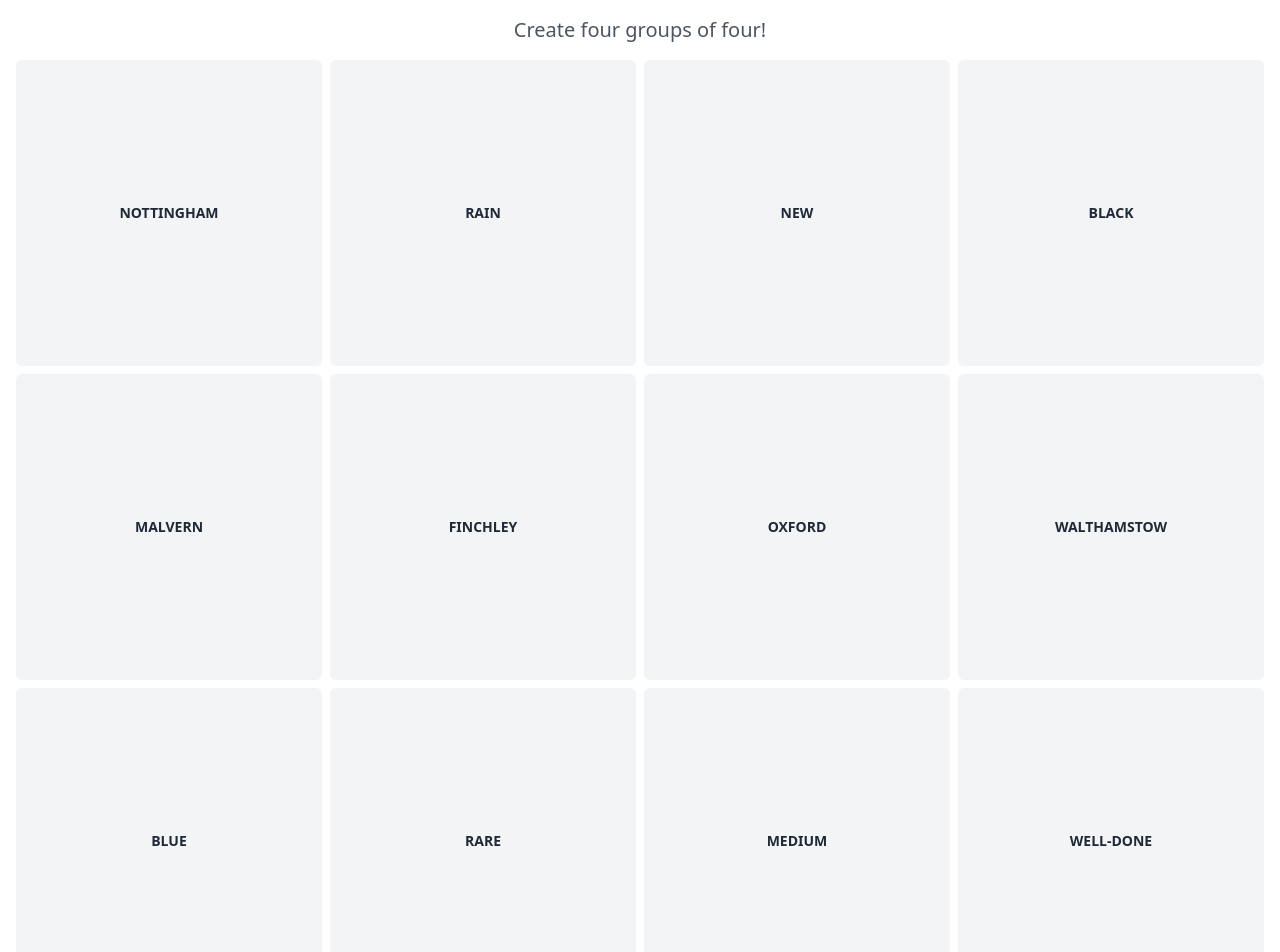
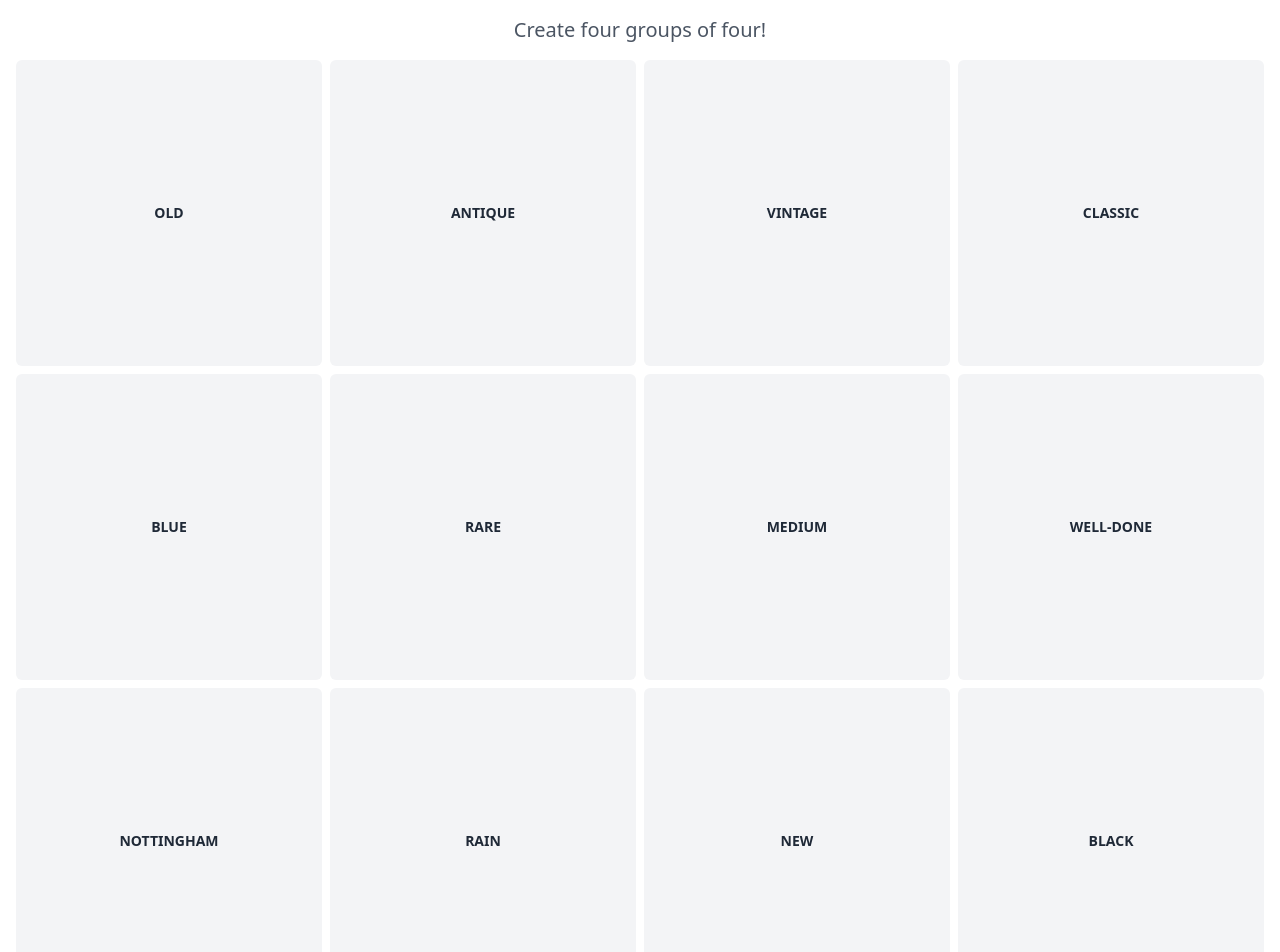
Before and after one commit to tompretty/connections, a React (Vite) app: page / in a window 1280 px wide. Shown: the top 952 px of the page. Built offline with nearby package versions, Linux system fonts and the light colour scheme.

Commit message:
refactor to useConnections hook

```diff
--- a/src/App.tsx
+++ b/src/App.tsx
@@ -1,17 +1,8 @@
 import { useState } from "react";
-
-type Connection = [string, string, string, string];
-type Connections = [Connection, Connection, Connection, Connection];
-
-const CONNECTIONS: Connections = [
-  ["NOTTINGHAM", "RAIN", "NEW", "BLACK"],
-  ["MALVERN", "FINCHLEY", "OXFORD", "WALTHAMSTOW"],
-  ["BLUE", "RARE", "MEDIUM", "WELL-DONE"],
-  ["OLD", "ANTIQUE", "VINTAGE", "CLASSIC"],
-];
+import { CONNECTIONS_PUZZLE, ConnectionsPuzzle } from "./puzzle";
 
 export default function App() {
-  const selection = useSelection();
+  const connections = useConnections(CONNECTIONS_PUZZLE);
 
   return (
     <div className="p-4 flex flex-col gap-4">
@@ -21,21 +12,21 @@
 
       <div className="">
         <div className="grid grid-cols-4 grid-rows-4 gap-2">
-          {CONNECTIONS.flat().map((word, index) => (
+          {connections.getWords().map((word, index) => (
             <GridSquare
               key={word}
               word={word}
-              isSelected={selection.isSelected(index)}
-              onClick={() => selection.toggleSelection(index)}
+              isSelected={connections.isWordSelected(index)}
+              onClick={() => connections.toggleWordSelection(index)}
             />
           ))}
         </div>
       </div>
 
       <div className="flex gap-2 items-center justify-center">
-        <ActionButton onClick={selection.deselectAll} text="Deselect all" />
+        <ActionButton onClick={connections.deselectAll} text="Deselect all" />
 
-        <ActionButton onClick={selection.submit} text="Submit" />
+        <ActionButton onClick={connections.submitGuess} text="Submit" />
       </div>
     </div>
   );
@@ -79,20 +70,30 @@
   );
 }
 
-type Selection = {
-  isSelected: (index: number) => boolean;
-  toggleSelection: (index: number) => void;
+type Connections = {
+  getWords: () => string[];
+  isWordSelected: (index: number) => boolean;
+  toggleWordSelection: (index: number) => void;
   deselectAll: () => void;
-  submit: () => void;
+  submitGuess: () => void;
 };
 
-function useSelection(): Selection {
+function useConnections(puzzle: ConnectionsPuzzle): Connections {
   const [selectedIds, setSelectedIds] = useState<number[]>([]);
 
-  const isSelected = (index: number) => selectedIds.includes(index);
+  const getWords = () => {
+    return [
+      ...puzzle.yellow,
+      ...puzzle.green,
+      ...puzzle.blue,
+      ...puzzle.purple,
+    ];
+  };
 
-  const toggleSelection = (index: number) => {
-    const isAlreadySelected = isSelected(index);
+  const isWordSelected = (index: number) => selectedIds.includes(index);
+
+  const toggleWordSelection = (index: number) => {
+    const isAlreadySelected = isWordSelected(index);
 
     // If already selected, remove from the selection
     if (isAlreadySelected) {
@@ -111,7 +112,7 @@
 
   const deselectAll = () => setSelectedIds([]);
 
-  const submit = () => {
+  const submitGuess = () => {
     // If less than 4 selected, return early
     if (selectedIds.length < 4) {
       // TODO: log error
@@ -119,5 +120,11 @@
     }
   };
 
-  return { isSelected, toggleSelection, deselectAll, submit };
+  return {
+    getWords,
+    isWordSelected,
+    toggleWordSelection,
+    deselectAll,
+    submitGuess,
+  };
 }
--- /dev/null
+++ b/src/puzzle.ts
@@ -0,0 +1,15 @@
+export type ConnectionsPuzzle = {
+  yellow: ConnectionsGroup;
+  green: ConnectionsGroup;
+  blue: ConnectionsGroup;
+  purple: ConnectionsGroup;
+};
+
+export type ConnectionsGroup = [string, string, string, string];
+
+export const CONNECTIONS_PUZZLE: ConnectionsPuzzle = {
+  yellow: ["OLD", "ANTIQUE", "VINTAGE", "CLASSIC"],
+  green: ["BLUE", "RARE", "MEDIUM", "WELL-DONE"],
+  blue: ["NOTTINGHAM", "RAIN", "NEW", "BLACK"],
+  purple: ["MALVERN", "FINCHLEY", "OXFORD", "WALTHAMSTOW"],
+};
```
